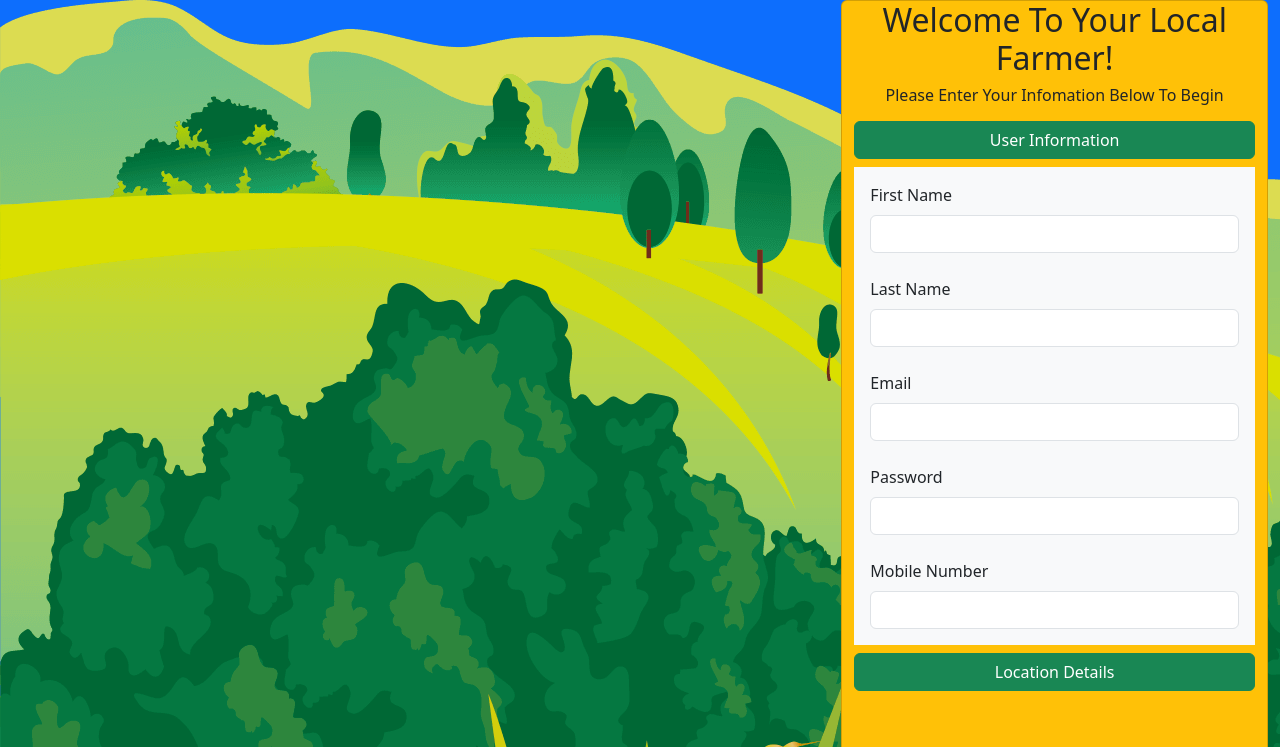
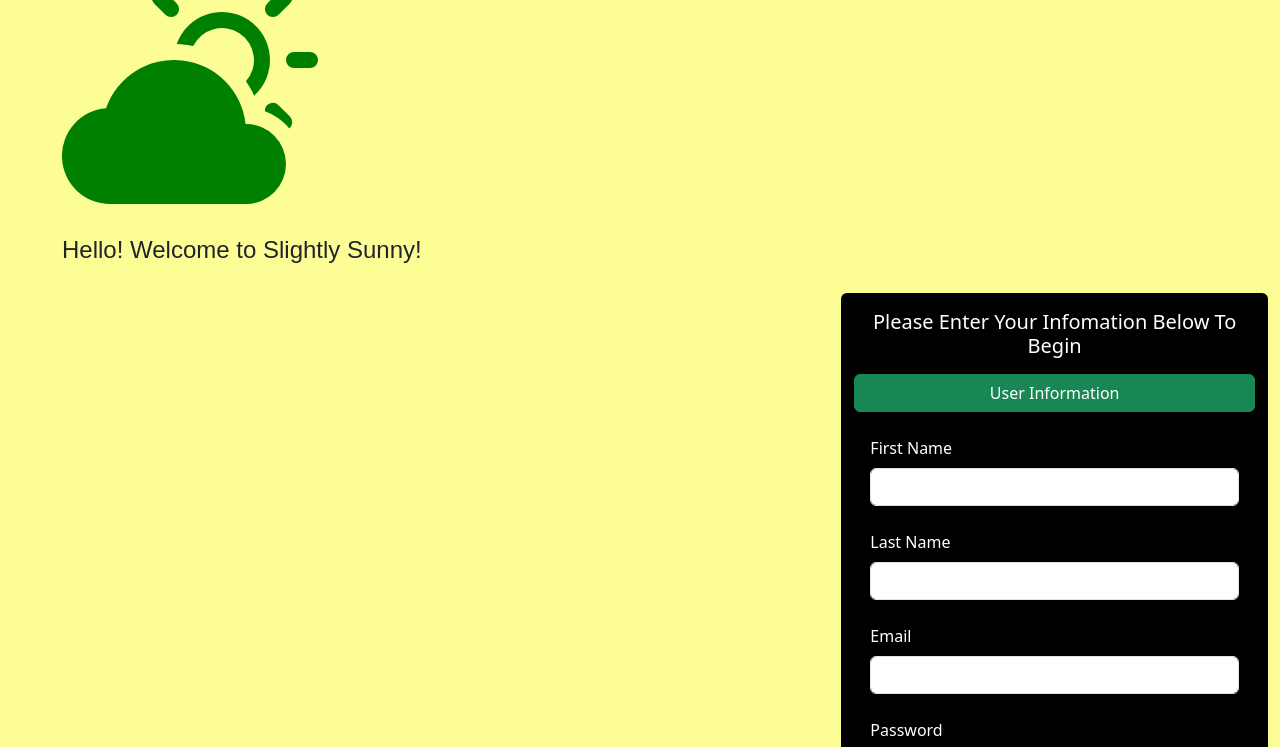
Before and after one commit to stkey42/Final-Project-DS3870-001, a plain HTML site: page Part1/registration.html in a window 1280 px wide. Both pictures are taken after a click on the button "User Information". Shown: the top 747 px of the page. Drawn offline with nearby package versions, Linux system fonts and the light colour scheme.

Commit message:
changed colors and added icon

```diff
--- a/Part1/registration.html
+++ b/Part1/registration.html
@@ -5,23 +5,49 @@
     <meta http-equiv="X-UA-Compatible" content="IE=edge">
     <meta name="viewport" content="width=device-width, initial-scale=1.0">
     <title>Registration</title>
+    <style>
+    #image.container{
+        position: relative;
+        bottom: 20px;
+        right: 20px;
+        font-family: Arial;
+    }
+    #image.text-block{
+        position: absolute;
+        bottom: 20px;
+        right: 20px;
+        background-color: black;
+        color: white;
+        padding-left: 20px;
+        padding-right: 20px;
+    }
+    </style>
     <link href="https://cdn.jsdelivr.net/npm/bootstrap@5.3.0-alpha1/dist/css/bootstrap.min.css" rel="stylesheet" integrity="sha384-GLhlTQ8iRABdZLl6O3oVMWSktQOp6b7In1Zl3/Jr59b6EGGoI1aFkw7cmDA6j6gD" crossorigin="anonymous">
 </head>
-<body class="bg-primary" style="background-image: url('farm2.png')">
+<body style="background-color:#FDFD96">
+    <div id="image" class="container">
+        <svg xmlns="http://www.w3.org/2000/svg" width="256" height="256" fill="green" class="bi bi-cloud-sun-fill" viewBox="0 2 16 16">
+            <path d="M11.473 11a4.5 4.5 0 0 0-8.72-.99A3 3 0 0 0 3 16h8.5a2.5 2.5 0 0 0 0-5h-.027z"/>
+            <path d="M10.5 1.5a.5.5 0 0 0-1 0v1a.5.5 0 0 0 1 0v-1zm3.743 1.964a.5.5 0 1 0-.707-.707l-.708.707a.5.5 0 0 0 .708.708l.707-.708zm-7.779-.707a.5.5 0 0 0-.707.707l.707.708a.5.5 0 1 0 .708-.708l-.708-.707zm1.734 3.374a2 2 0 1 1 3.296 2.198c.199.281.372.582.516.898a3 3 0 1 0-4.84-3.225c.352.011.696.055 1.028.129zm4.484 4.074c.6.215 1.125.59 1.522 1.072a.5.5 0 0 0 .039-.742l-.707-.707a.5.5 0 0 0-.854.377zM14.5 6.5a.5.5 0 0 0 0 1h1a.5.5 0 0 0 0-1h-1z"/>
+          </svg>
+
+        <div class="text-block">
+            <h4 class="col-12">Hello! Welcome to Slightly Sunny!</h4>
+        </div>
+    </div>
+
     <div class="row vw-100">
         <div class="col-md-6 col-lg-8 d-none d-md-block vh-100"></div>
-        <div class="col-12 col-md-6 col-lg-4 card vh-50 bg-warning">
-            <h2 class="text-center">Welcome To Your Local Farmer!</h2>
-            <h6 class="text-center">Please Enter Your Infomation Below To Begin</h6>
+        <div style="background-color:rgb(0, 0, 0)" class="col-12 col-md-6 col-lg-4 card vh-50">
+            <h5 style="color: rgb(255, 255, 255)" class="text-center pt-3">Please Enter Your Infomation Below To Begin</h5>
 
             <button class="btn btn-success sm-col-3 md-col-12 mt-2 mb-2"
             id="User" type="button" data-bs-toggle="collapse"
             data-bs-target="#UserInformation" aria-expanded="false"
             aria-controls="UserInformation">User Information</button>
-
             <div class="collapse" id="UserInformation">
-                <div class="card-body bg-light">
-                    <form>
+                <div class="card-body">
+                    <form style="color:white">
                         <label for="txtUserFName" class="form-label">First Name</label>
                         <input class="form-control" id="txtUserFName">
                         <label for="txtUserLName" class="form-label pt-4">Last Name</label>
@@ -36,14 +62,14 @@
         </div>
             </div>
 
-                   <button class="btn btn-success sm-col-3 md-col-12 mt-2 mb-2"
+                   <button style="color:rgb(255, 255, 255)"; class="btn btn-success sm-col-3 md-col-12 mt-2 mb-2"
                    id="Farm" type="button" data-bs-toggle="collapse"
                    data-bs-target="#FarmInformation" aria-expanded="false"
                    aria-controls="FarmInformation">Location Details</button>
 
                    <div class="collapse" id="FarmInformation">
-                    <div class="card-body bg-light">
-                        <form>
+                    <div class="card-body">
+                        <form style="color:white">
                             <label for="txtFarmId" class="form-label">Farm ID</label>
                             <input class="form-control" id="txtFarmId">
                             <h6 class="text-center mt-4">Or Enter The Following</h6>
@@ -62,11 +88,12 @@
                     </form>
             </div>
                    </div>
+    <script src="https://cdn.jsdelivr.net/npm/bootstrap@5.3.0-alpha1/dist/js/bootstrap.bundle.min.js" integrity="sha384-w76AqPfDkMBDXo30jS1Sgez6pr3x5MlQ1ZAGC+nuZB+EYdgRZgiwxhTBTkF7CXvN" crossorigin="anonymous"></script>
+    <script src="https://code.jquery.com/jquery-3.6.3.min.js" integrity="sha256-pvPw+upLPUjgMXY0G+8O0xUf+/Im1MZjXxxgOcBQBXU=" crossorigin="anonymous"></script>
+    <script>
+        image.container{
 
-    <script src="https://cdn.jsdelivr.net/npm/bootstrap@5.3.0-alpha1/dist/js/bootstrap.bundle.min.js" integrity="sha384-w76AqPfDkMBDXo30jS1Sgez6pr3x5MlQ1ZAGC+nuZB+EYdgRZgiwxhTBTkF7CXvN" crossorigin="anonymous"></script>
-    <script src="https://code.jquery.com/jquery-3.6.3.min.js" integrity="sha256-pvPw+DownLPUjgMXY0G+8O0xUf+/Im1MZjXxxgOcBQBXU=" crossorigin="anonymous"></script>
-    <script>
-
+        }
     </script>
 </body>
 </html>
```
